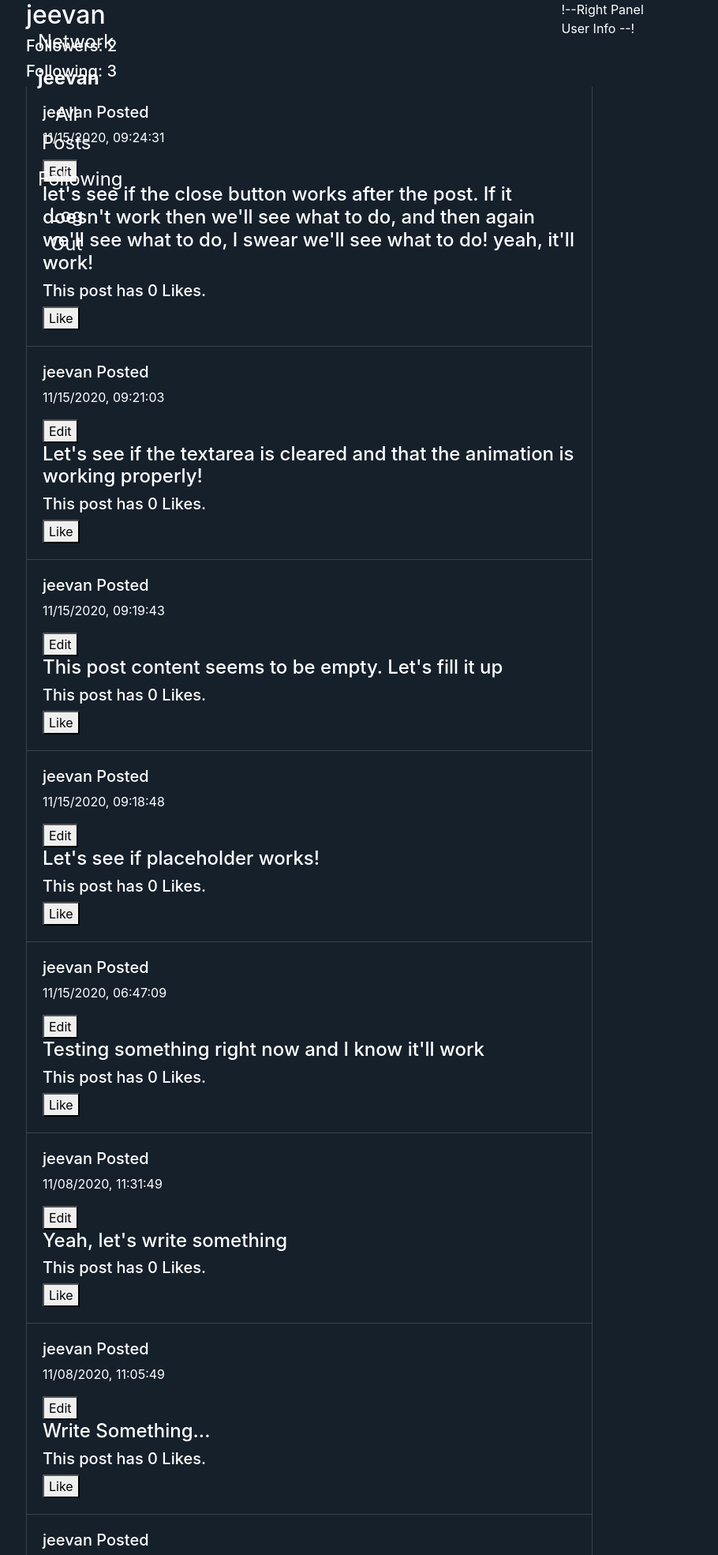
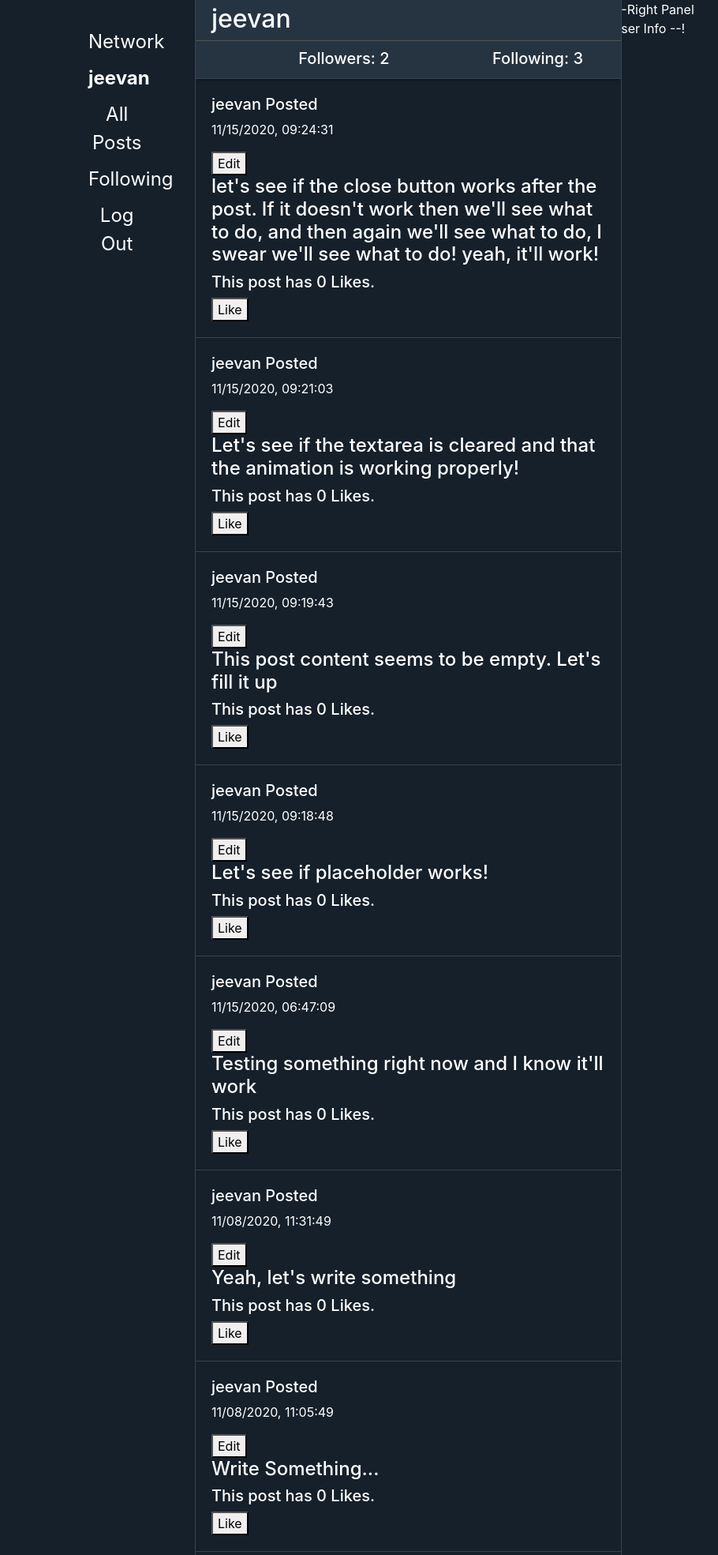
Before and after one commit to jeevankumar99/twitter_clone, a Django app: a page that uses network/templates/network/profile.html in a window 1280 px wide. Shown: the top 1969 px of the page at 79% size, without its empty margins (159-1069 px from the left). Run offline with Django 3.2, Linux system fonts and the light colour scheme; a user stored in the database is signed in; data comes from the database, SQL or seed files in the repository; both versions use the stored data as it was after the commit; some libraries are stand-ins or nearby versions.

Commit message:
edit animations and profile page done!

```diff
--- a/network/static/network/profile.js
+++ b/network/static/network/profile.js
@@ -44,10 +44,10 @@ class FollowerInfo extends React.Component {
         }
         return (
             <div>
-                <div id="followers-div">
-                    <h5>Followers: {this.state.followers}</h5>
-                    <h5>Following: {this.state.following}</h5>
-                </div>
+                <ul id="followers-div">
+                    <h5 className="follow-blocks">Followers: {this.state.followers}</h5>
+                    <h5 className="follow-blocks">Following: {this.state.following}</h5>
+                </ul>
                 { !disableButton ? (
                     <div id="follower-buttons">
                         <button onClick={this.toggleFollowing} id="follow-button">{this.state.buttonText}</button>
@@ -106,23 +106,36 @@ class ProfilePost extends React.Component {
     editPost = () => {
         this.setState(state => ({
            postType: 'edit',
-           content: <textarea id="edited-content">{this.props.postData.content}</textarea>,
-           editButton: <button onClick={this.updatePost} id="submit-edit-post">Post</button>,
+           content: <textarea onClick={this.expandTextArea} id="edited-content">{this.props.postData.content}</textarea>,
+           editButton: <button onClick={this.updatePost} id="submit-edit-post">Save</button>,
            parentEditButton: null,
         }));
        post_id = this.props.postData.id;
     }
 
+    expandTextArea = () => {
+        console.log('textarea clicked!')
+        let editedContent = document.querySelector('#edited-content');
+        editedContent.style.animationName = 'grow';
+        editedContent.style.animationPlayState = 'running';
+        editedContent.style.animationDuration = '2s';
+    }
+
     // Updates the post content without reloading the page
     updatePost = () => {
         console.log('update post executing!');
-        let newContent = document.querySelector('#edited-content').value;
+        let editedContent = document.querySelector('#edited-content');
+        editedContent.style.animationName = 'shrink';
+        let newContent = editedContent.value;
+        this.props.postData.content = newContent;
+        setTimeout(() => {
             this.setState(state => ({
                 postType: 'post',
                 content: <h4 id="post-content">{newContent}</h4>,
                 editButton: null,
                 parentEditButton: <button  onClick={button => this.editPost(button)} id='edit-button' style={{ display: this.props.postData.displayState}}>Edit</button>
             }))
+        }, 2000);
         createNewPost('PUT');
     }
 
--- a/network/static/network/styles.css
+++ b/network/static/network/styles.css
@@ -10,9 +10,10 @@ a:hover {
 body {
     background-color: rgb(21,32,43);
     color: white;
-    margin: 0px 0px 15% 15%;
+    margin: 0px 0px 15% 20%;
     height: 100vh;
 }
+
 
 li {
     display: inline;
@@ -29,6 +30,7 @@ textarea {
     animation-duration: 2s;
     animation-fill-mode: forwards;
     animation-play-state: paused;
+    overflow: hidden;
 }
 
 textarea:focus {
@@ -57,9 +59,18 @@ textarea:focus {
 
 /* Buttons */
 
+#follower-buttons {
+    position: fixed;
+    top: 2px;
+    right: 31%;
+}
 
+#follow-button {
+    border-radius: 10px;
+    border: 0px;
+}
 
-#submit-new-post, #post-close-button  {
+#submit-new-post, #post-close-button, #follow-button  {
     background-color:rgb(29,161,242);
     color: white;
     border-radius: 10px;
@@ -69,13 +80,17 @@ textarea:focus {
     border: 0px;
 }
 
+#follow-button {
+    width: 80px;
+}
 
 
-#submit-new-post:hover {
-    background-color: black;
+
+#submit-new-post:hover, #follow-button:hover {
+    background-color: rgb(54, 170, 241);
 }
 
-#submit-new-post:focus, #post-close-button:focus {
+#submit-new-post:focus, #post-close-button:focus, #follow-button:focus {
     outline: none;
     border: 0px;
 }
@@ -89,6 +104,16 @@ textarea:focus {
     width: 80%;
 }
 
+#followers-div {
+    margin-left: 5px;
+    width: 165%;
+}
+
+.follow-blocks {
+    display: inline-block;
+    margin: 10px 8% 10px 8%;
+}
+
 #side-panel-all-posts:hover, #side-panel-following:hover, #side-panel-logout:hover, #side-panel-login:hover {
     background-color: rgb(56, 102, 138);
     border-radius: 15px;
@@ -99,20 +124,51 @@ textarea:focus {
     margin-top: -10px;
     margin-left: 150px;
     height: 70px;
-    width: 44.9%;
+    width: 42.25%;
     background-color: rgb(21,32,43);
     padding: 20px;
     position: fixed;
     display: block;
     border-bottom: 1px solid rgb(56,68,77);
     border-right: 1px solid rgb(56,68,77);
-    border-left: 1px solid rgb(56, 68, 77)
+    border-left: 1px solid rgb(56, 68, 77);
 }
 
 #post-buttons-list {
     margin-left: -40px;
 }
 
+#profile-middle-panel {
+    margin-left: 150px;
+    display: flex;
+    width: 80%;
+    flex-direction: column;
+}
+
+#profile-info {
+    position: fixed;
+    display: block;
+    width: 42.25%;
+    background-color: rgb(38, 52, 66);
+    border-left: 1px solid rgb(56, 68, 77);
+    border-right: 1px solid rgb(56, 68, 77);
+    border-bottom: 1px solid rgb(56,68,77);
+    box-shadow: 0px 4px 4px -4px black;
+    height: 100px;
+}
+
+
+#profile-username, #followers-info {
+    width: 100%;
+    padding-left: 20px;
+}
+
+
+
+#profile-username {
+    border-bottom: 1px solid rgb(77, 82, 85);
+    padding-top: 5px;
+}
 
 #side-panel-brand-name, #side-panel-username, #side-panel-all-posts, #side-panel-following, #side-panel-logout, #side-panel-login {
     color: white;
@@ -142,6 +198,10 @@ textarea:focus {
     position: fixed;
 }
 
+#user-posts {
+    margin-top: 100px;
+}
+
 .post-container, #new-post-form {
     color: white;
     width: 66%;
--- a/network/templates/network/index.html
+++ b/network/templates/network/index.html
@@ -14,8 +14,8 @@
         <h3 id="post-type">New Post</h3>
         <textarea id="new-post-content"></textarea>
             <ul id="post-buttons-list">
-                <button class="post-buttons" id="submit-edit-post">Post</button></li>
-                <button class="post-buttons" id="submit-new-post">Post</button></li>
+                <button class="post-buttons" id="submit-edit-post">Post</button>
+                <button class="post-buttons" id="submit-new-post">Post</button>
             </ul>
         </div>
     </div>
--- a/network/templates/network/profile.html
+++ b/network/templates/network/profile.html
@@ -12,9 +12,13 @@
         <p id="followers">{{ followers }}</p>
         <p id="following">{{ following }}</p>
     </div>
-    <div id="profile-username">
-        <h2>{{ username }}</h2>
+    <div id="profile-middle-panel">
+        <div id="profile-info">
+            <div id="profile-username">
+                <h2>{{ username }}</h2>
+            </div>
+            <div id="followers-info"></div>
+        </div>
+        <div id="user-posts"></div>
     </div>
-    <div id="followers-info"></div>
-    <div id="user-posts"></div>
 {% endblock %}
```
Also changed, not shown: network/static/network/index.js (+18 -4 lines), db.sqlite3. Lines whose indentation alone changed are shown as unchanged.
